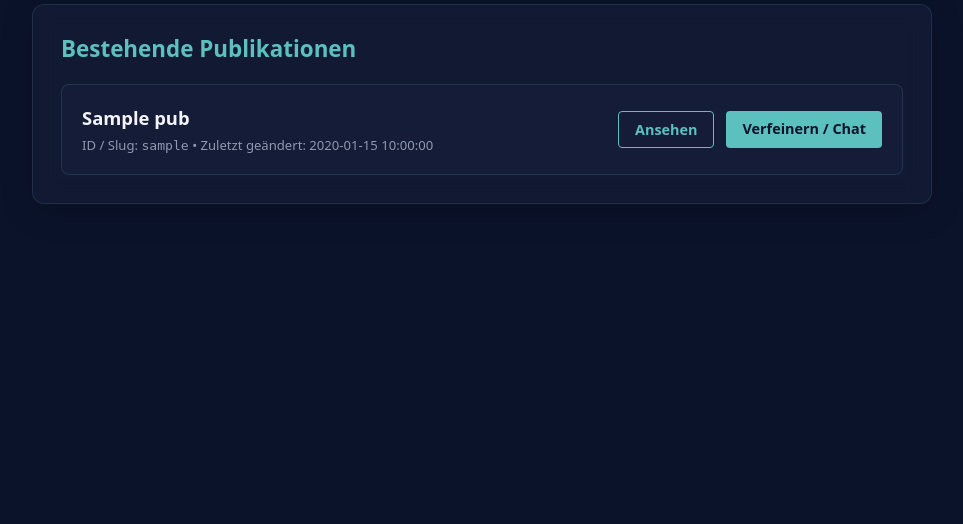
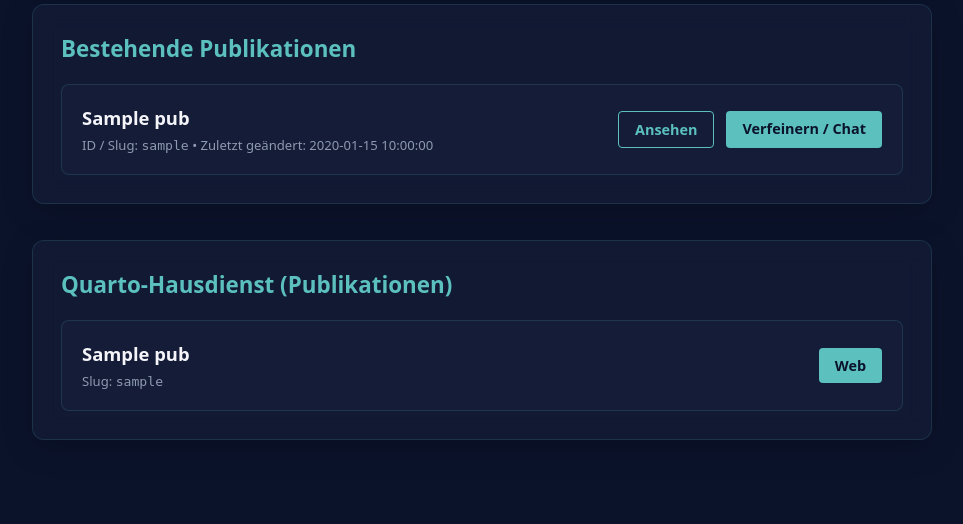
Before and after one commit to steffensoldan/claude, a FastAPI app: template templates/dashboard.html in a window 1280 px wide. Shown: the part 632-1156 px from the top of the page, without its empty margins (158-1121 px from the left). Before the commit the page ends 836 px from the top, so only its background shows below. Run offline with FastAPI, Linux system fonts and the light colour scheme; the template is opened without the code that fills it: most values are stand-ins (such as "Sample title", 1, 10 or a date in 2020).

Commit message:
feat: Dashboard-Verlinkung der Quarto-Publikationen
- app.py: Dashboard sammelt veroeffentlichte Quarto-Pubs (Titel + Formate)
- dashboard.html: Sektion "Quarto-Hausdienst" mit Links Web/PDF/Folien/PPTX
- deployed und ueber Django-Proxy verifiziert (HTTP 200, Links vorhanden)

Co-Authored-By: Claude Opus 4.8 <noreply@anthropic.com>

```diff
--- a/app.py
+++ b/app.py
@@ -77,9 +77,33 @@ async def dashboard(request: Request):
     # Sortieren nach Modifikationsdatum (neueste zuerst)
     publications.sort(key=lambda x: x["last_modified"], reverse=True)
 
+    # Quarto-Publikationen einsammeln: Ordner unter PUBLISH_DIR mit index.html.
+    quarto_pubs = []
+    if PUBLISH_DIR.exists():
+        for pub_dir in sorted(PUBLISH_DIR.iterdir()):
+            index = pub_dir / "index.html"
+            if not (pub_dir.is_dir() and index.exists()):
+                continue
+            title = pub_dir.name
+            try:
+                head = index.read_text(encoding="utf-8", errors="ignore")[:4000]
+                match = re.search(r"<title>(.*?)</title>", head, re.IGNORECASE | re.DOTALL)
+                if match:
+                    title = match.group(1).strip()
+            except Exception:
+                pass
+            quarto_pubs.append({
+                "slug": pub_dir.name,
+                "title": title,
+                "has_pdf": (pub_dir / "index.pdf").exists(),
+                "has_slides": (pub_dir / "slides.html").exists(),
+                "has_pptx": (pub_dir / "index.pptx").exists(),
+            })
+
     return templates.TemplateResponse("dashboard.html", {
         "request": request,
-        "publications": publications
+        "publications": publications,
+        "quarto_pubs": quarto_pubs
     })
 
 @app.post("/wisskomm/upload")
--- a/templates/dashboard.html
+++ b/templates/dashboard.html
@@ -146,6 +146,30 @@
       <p style="color: var(--text-muted); text-align: center; margin: 20px 0;">Noch keine Publikationen erstellt. Lade oben ein PDF hoch, um zu beginnen!</p>
     {% endif %}
   </section>
+
+  <section class="card">
+    <h2>Quarto-Hausdienst (Publikationen)</h2>
+    {% if quarto_pubs %}
+      <div class="pub-list">
+        {% for pub in quarto_pubs %}
+          <div class="pub-item">
+            <div class="pub-info">
+              <h3>{{ pub.title }}</h3>
+              <div class="meta">Slug: <code>{{ pub.slug }}</code></div>
+            </div>
+            <div class="actions">
+              <a href="/wisskomm/pub/{{ pub.slug }}/" class="btn-edit" target="_blank">Web</a>
+              {% if pub.has_pdf %}<a href="/wisskomm/pub/{{ pub.slug }}/index.pdf" class="btn-view" target="_blank">PDF</a>{% endif %}
+              {% if pub.has_slides %}<a href="/wisskomm/pub/{{ pub.slug }}/slides.html" class="btn-view" target="_blank">Folien</a>{% endif %}
+              {% if pub.has_pptx %}<a href="/wisskomm/pub/{{ pub.slug }}/index.pptx" class="btn-view">PPTX</a>{% endif %}
+            </div>
+          </div>
+        {% endfor %}
+      </div>
+    {% else %}
+      <p style="color: var(--text-muted); text-align: center; margin: 20px 0;">Noch keine Quarto-Publikationen veröffentlicht. Rendern &amp; Veröffentlichen via <code>publish_quarto.py</code>.</p>
+    {% endif %}
+  </section>
 </div>
 
 <div class="loading-overlay" id="loadingOverlay">
```
Also changed, not shown: task.md (+1 -0 lines), walkthrough.md (+6 -1 lines).
